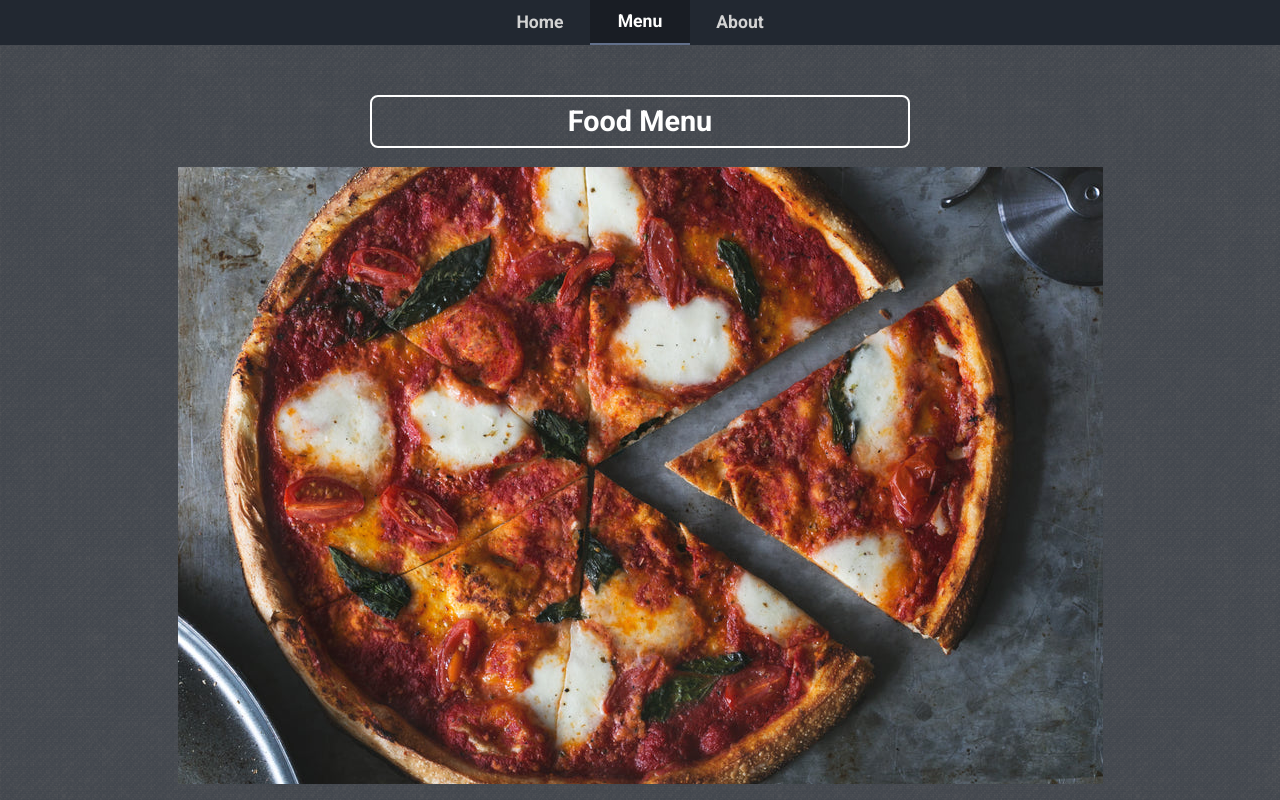
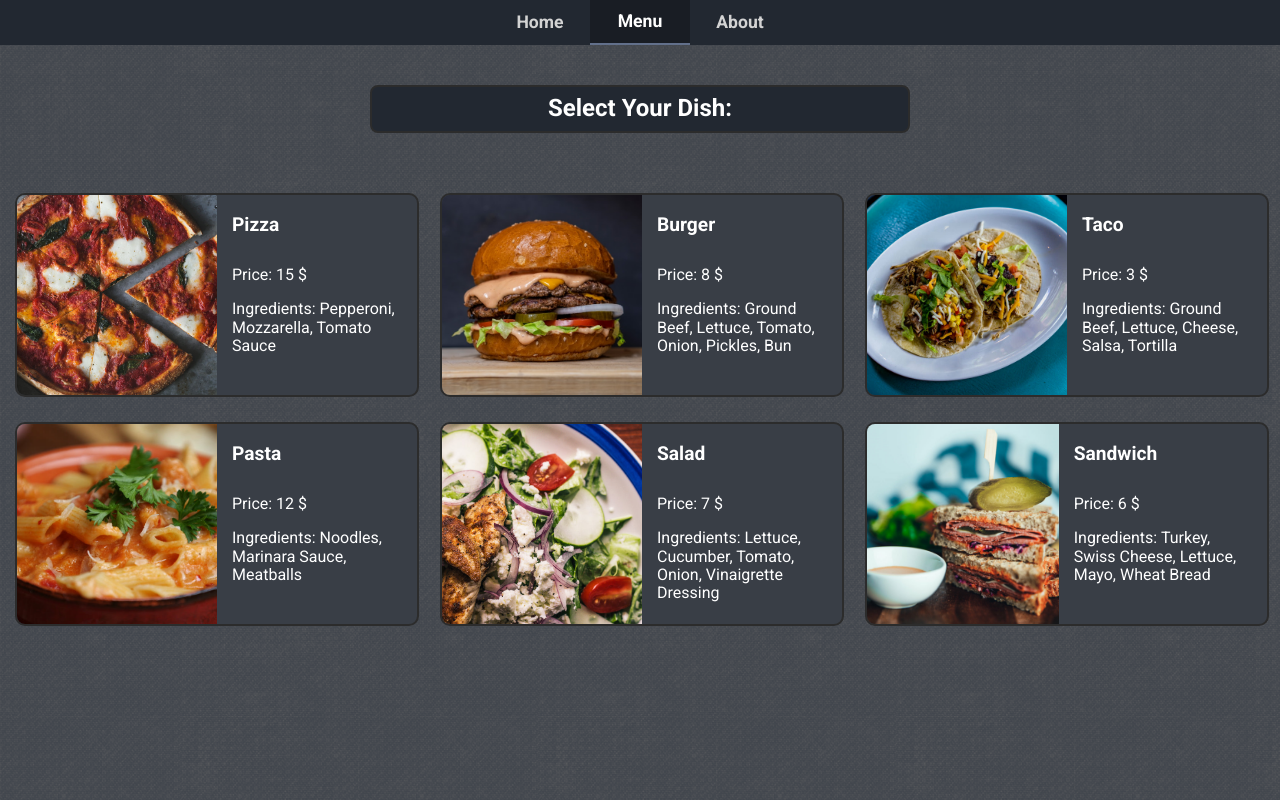
Before and after one commit to farzad-d/odin-restaurant-page, a website built with webpack: page src/template.html in a window 1280 px wide. Both pictures are taken after a click on the button "Menu". Shown: the top 800 px of the page. Built offline with nearby package versions, Linux system fonts and the light colour scheme.

Commit message:
Style and adjust menu layouts

```diff
--- a/src/components/about.js
+++ b/src/components/about.js
@@ -2,7 +2,7 @@ function loadAbout() {
   const content = document.getElementById("content");
 
   const aboutUsTitle = document.createElement("h1");
-  aboutUsTitle.textContent = "About Us";
+  aboutUsTitle.textContent = "Give Us Your Feedback";
   content.appendChild(aboutUsTitle);
 
   const aboutUsDesc = document.createElement("p");
--- a/src/components/menu.js
+++ b/src/components/menu.js
@@ -64,20 +64,24 @@ class Food {
     foodPhoto.src = this.photoPath;
     card.appendChild(foodPhoto);
 
+    const details = document.createElement("div");
+    details.classList.add("card-details");
+    card.appendChild(details);
+
     const foodName = document.createElement("p");
     foodName.classList.add("food-name");
     foodName.textContent = this.name;
-    card.appendChild(foodName);
+    details.appendChild(foodName);
 
     const foodPrice = document.createElement("p");
     foodPrice.classList.add("food-price");
-    foodPrice.textContent = `${this.price} $`;
-    card.appendChild(foodPrice);
+    foodPrice.textContent = `Price: ${this.price} $`;
+    details.appendChild(foodPrice);
 
     const foodIngredients = document.createElement("p");
     foodIngredients.classList.add("food-ingredients");
-    foodIngredients.textContent = this.ingredients;
-    card.appendChild(foodIngredients);
+    foodIngredients.textContent = `Ingredients: ${this.ingredients}`;
+    details.appendChild(foodIngredients);
   }
 }
 
@@ -85,7 +89,7 @@ function loadMenu() {
   const content = document.getElementById("content");
 
   const menuTitle = document.createElement("h1");
-  menuTitle.textContent = "Food Menu";
+  menuTitle.textContent = "Select Your Dish:";
   content.appendChild(menuTitle);
 
   const cards = document.createElement("div");
--- a/src/styles.css
+++ b/src/styles.css
@@ -65,7 +65,7 @@ nav {
 
 #home-container > img {
   width: 360px;
-  margin-top: 50px;
+  margin-top: 10px;
 }
 
 .desc {
@@ -75,14 +75,14 @@ nav {
 }
 
 h1 {
-  font-size: 1.8rem;
+  font-size: 1.5rem;
   text-align: center;
-  margin-top: 50px;
-
-  border: 2px solid white;
+  margin: 40px 0 60px 0;
+  border: 2px solid #2c2c2c;
   border-radius: 8px;
   width: 520px;
   padding: 8px;
+  background-color: #222831;
 }
 
 #content {
@@ -90,3 +90,46 @@ h1 {
   flex-direction: column;
   align-items: center;
 }
+
+.food-photo {
+  width: 200px;
+  height: 200px;
+  object-fit: cover;
+  object-position: center;
+  border-top-left-radius: 8px;
+  border-bottom-left-radius: 8px;
+}
+
+#cards {
+  display: grid;
+  width: 100vw;
+  grid-template-columns: repeat(auto-fit, 400px);
+  justify-content: center;
+  gap: 25px;
+}
+
+.card {
+  display: flex;
+  border: 2px solid #2c2c2c;
+  background-color: #393e46;
+  border-radius: 10px;
+  width: 400px;
+  padding-right: 15px;
+  padding: 0;
+  transition: transform 0.2s ease, box-shadow 0.2s ease;
+}
+
+.card:hover {
+  box-shadow: 2px 2px 5px #292929;
+  transform: translate(-1px, -3px);
+}
+
+.card-details {
+  margin: 0 15px;
+}
+
+.food-name {
+  font-size: 1.2rem;
+  font-weight: bold;
+  margin-bottom: 30px;
+}
```
